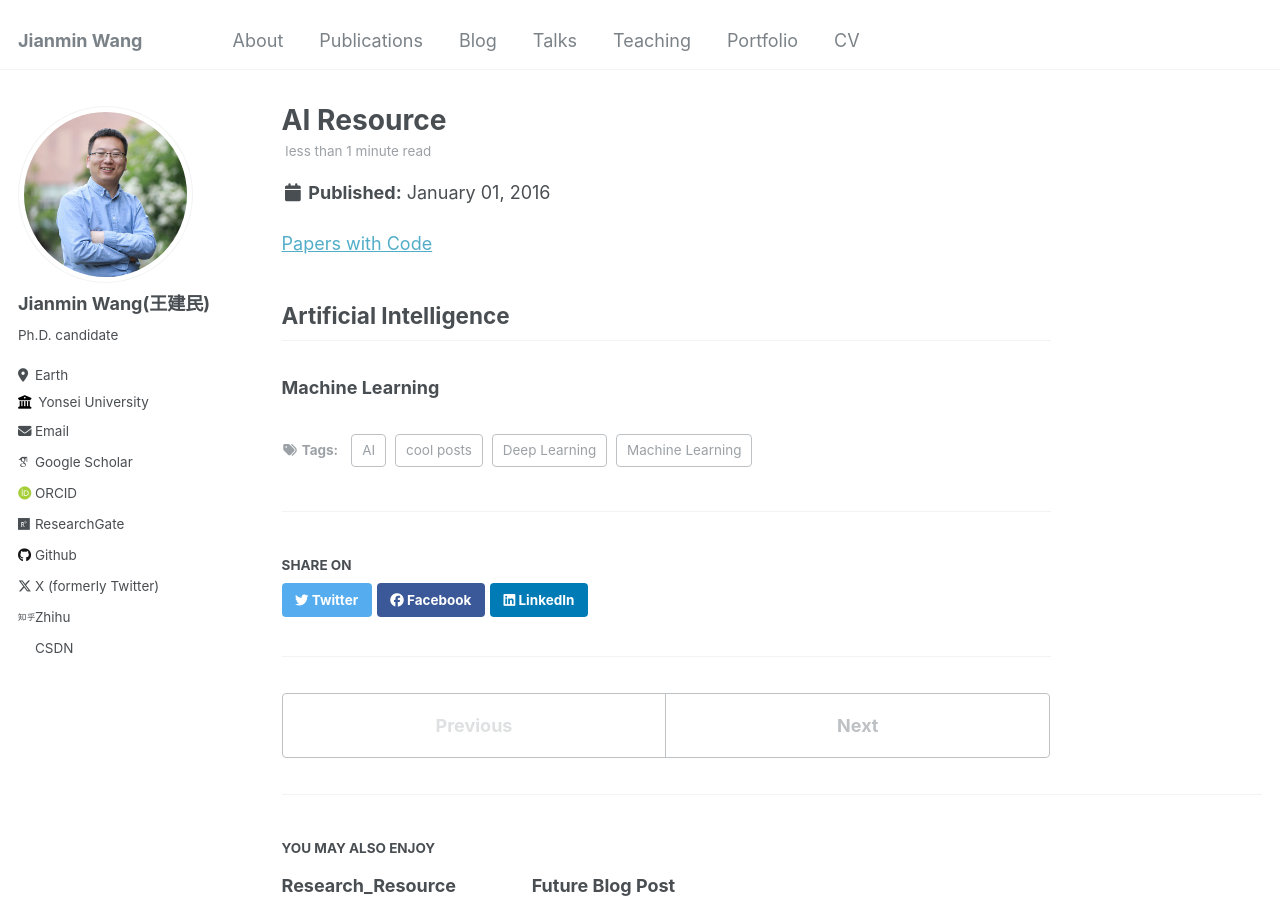
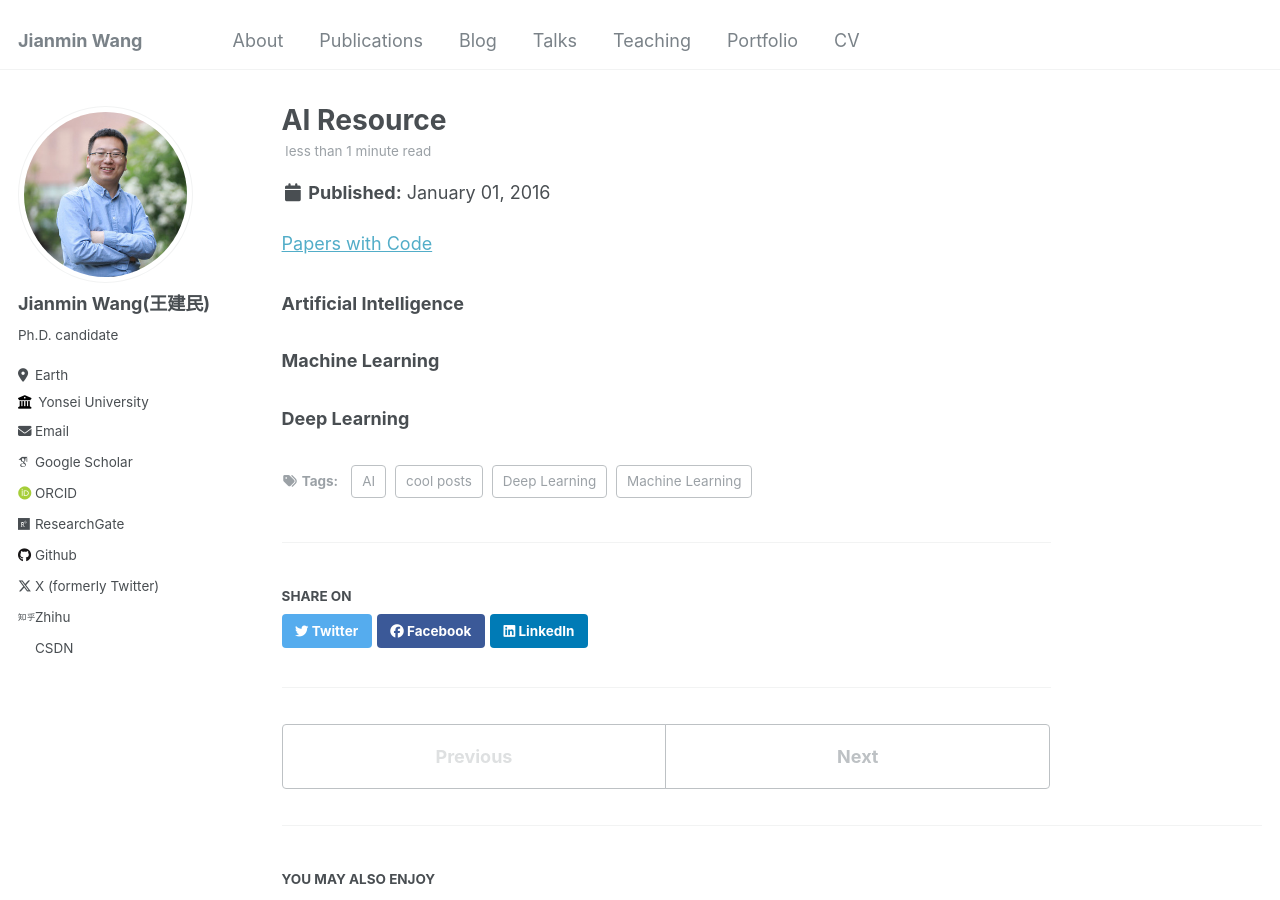
Before and after one commit to Jianmin2drugai/Jianmin2drugai.github.io, a Jekyll site: the page built from _posts/2016-01-01-ai-resource-post.md, in a window 1280 px wide and 900 px high. Built offline with Jekyll 4.4.1, drawn with Linux system fonts in a browser that asks for light colours; some web fonts are replaced.

Commit message:
Update 2016-01-01-ai-resource-post.md

```diff
--- a/_posts/2016-01-01-ai-resource-post.md
+++ b/_posts/2016-01-01-ai-resource-post.md
@@ -16,7 +16,7 @@ tags:
 
 
 
-## Artificial Intelligence
+### Artificial Intelligence
 
 
 
@@ -24,3 +24,9 @@ tags:
 
 
 ### Machine Learning
+
+
+
+
+
+### Deep Learning
```
